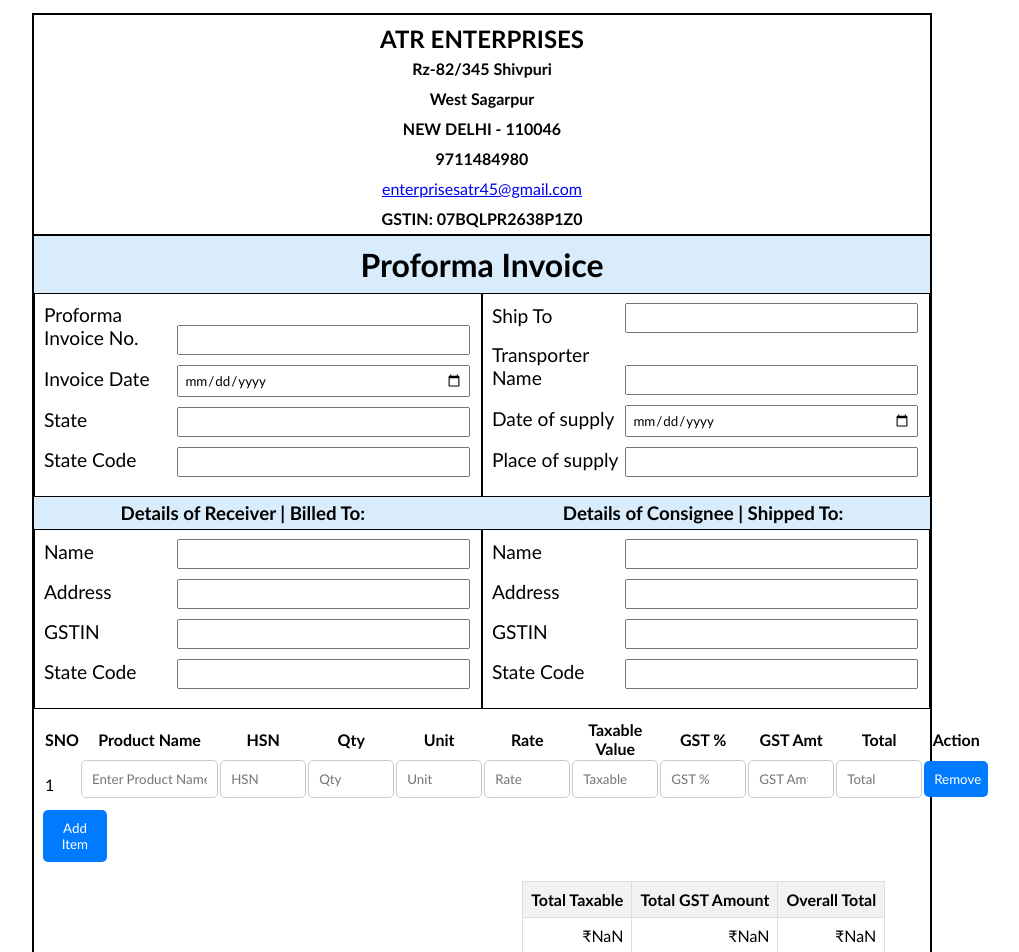
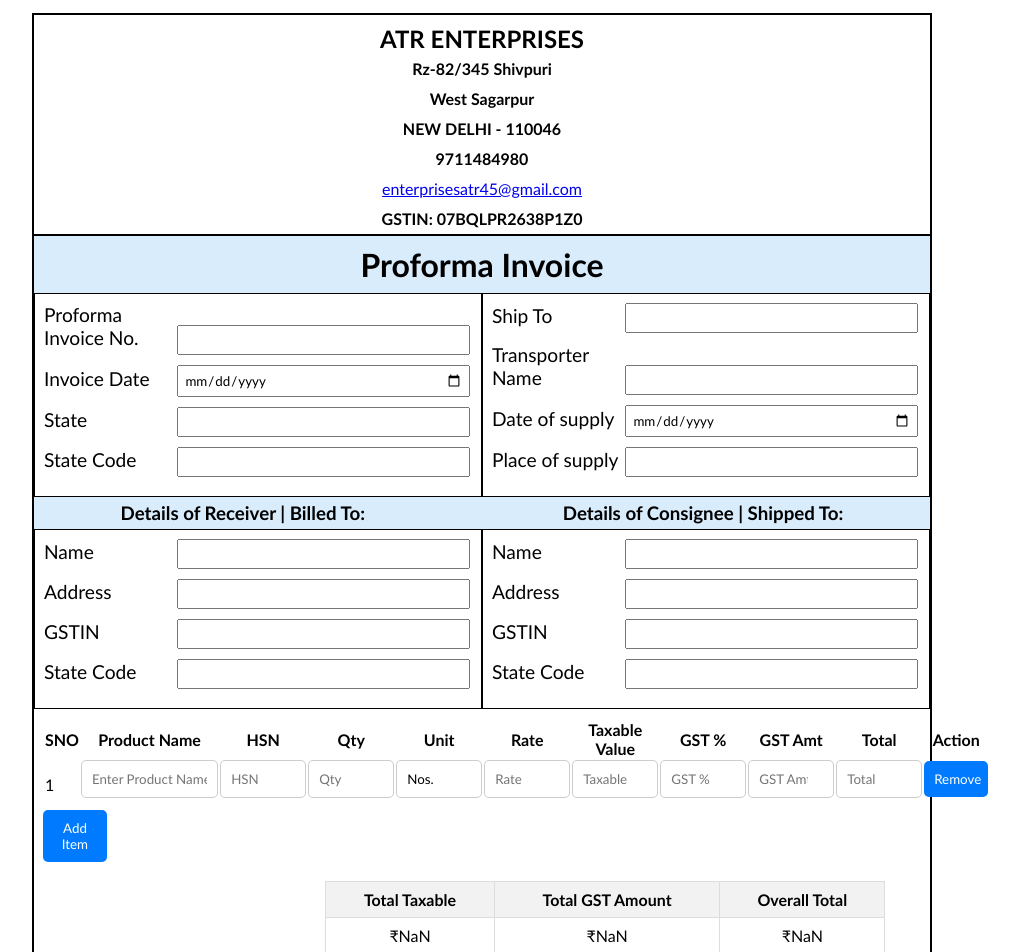
Before and after one commit to tusharrajput001/Invoice_Generator, a React (Vite) app in the folder invoice-gen/: page / in a window 1280 px wide. Shown: the top 952 px of the page, without its empty margins (158-1177 px from the left). Built offline with nearby package versions, Linux system fonts and the light colour scheme.

Commit message:
Total tabel align

```diff
--- a/invoice-gen/src/components/Items/InvoiceItemForm.css
+++ b/invoice-gen/src/components/Items/InvoiceItemForm.css
@@ -48,6 +48,8 @@
   }
 
   .totals {
+    width: 35rem;
+
     border-collapse: collapse;
   }
 
@@ -55,7 +57,8 @@
   .totals td {
     padding: 8px;
     border: 1px solid #ddd;
-    text-align: right; /* Align text to the right */
+    text-align: center;
+
   }
 
   .totals th {
--- a/invoice-gen/src/components/Items/InvoiceItemForm.jsx
+++ b/invoice-gen/src/components/Items/InvoiceItemForm.jsx
@@ -3,7 +3,7 @@ import "./InvoiceItemForm.css";
 
 function InvoiceItemForm({ onAddItem }) {
   const [items, setItems] = useState([
-    { sno: "1", productName: "", qty: "", rate: "", gst: "", total: "" },
+    { sno: "1", productName: "", qty: "",unit:"Nos.", rate: "", gst: "", total: "" },
   ]);
 
   const [totals, setTotals] = useState({
@@ -28,6 +28,7 @@ function InvoiceItemForm({ onAddItem }) {
         rate: "",
         gst: "",
         total: "",
+        unit: "Nos."
       },
     ]);
   };
```
